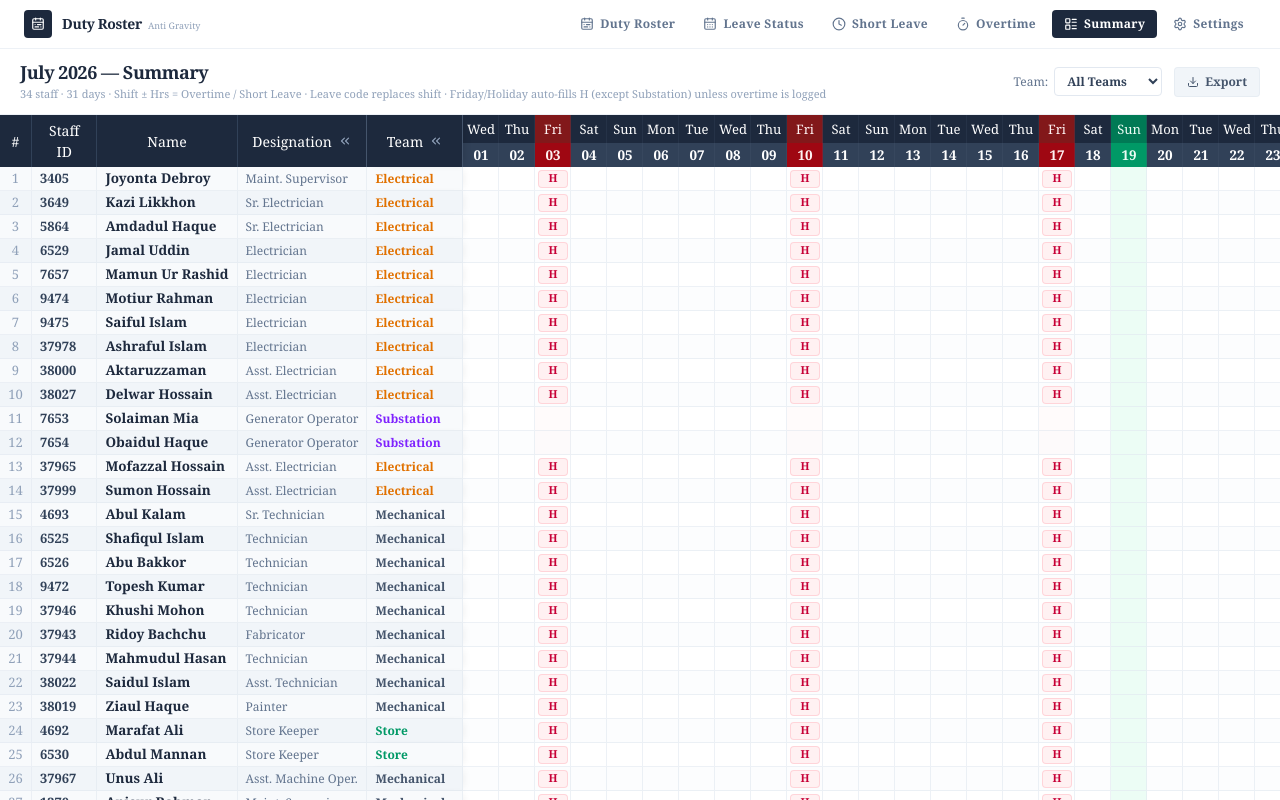
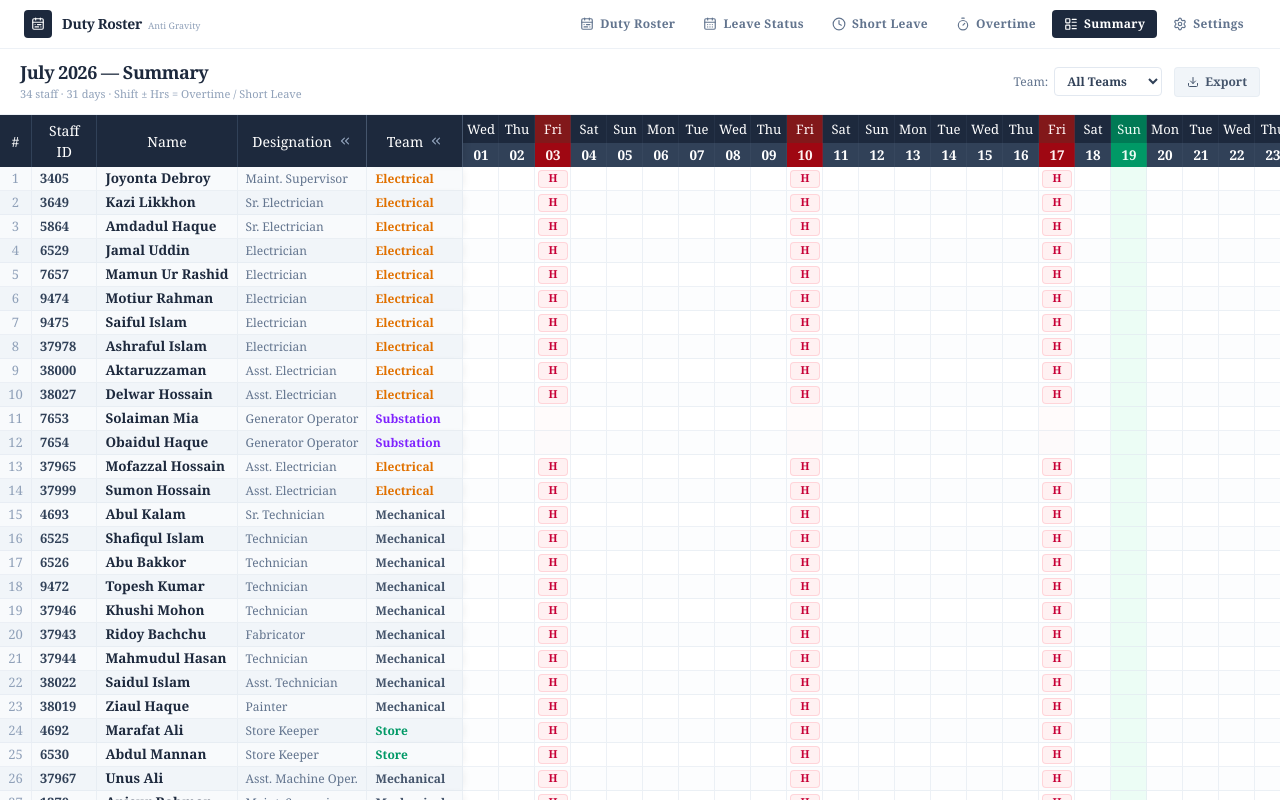
Before and after one commit to robiulferdous12/Duty-Roster, a React (Vite) app: page /summary in a window 1280 px wide. Built offline with nearby package versions, Linux system fonts and the light colour scheme; no server answers; the database is empty.

Commit message:
Update SummaryPage.tsx

```diff
--- a/src/pages/SummaryPage.tsx
+++ b/src/pages/SummaryPage.tsx
@@ -212,7 +212,7 @@ export default function SummaryPage() {
             {MONTHS[month]} {year} — Summary
           </h1>
           <p className="text-[11px] text-slate-400 mt-0.5">
-            {filteredEmployees.length} staff · {daysInMonth} days · Shift ± Hrs = Overtime / Short Leave · Leave code replaces shift · Friday/Holiday auto-fills H (except Substation) unless overtime is logged
+            {filteredEmployees.length} staff · {daysInMonth} days · Shift ± Hrs = Overtime / Short Leave
           </p>
         </div>
 
```
